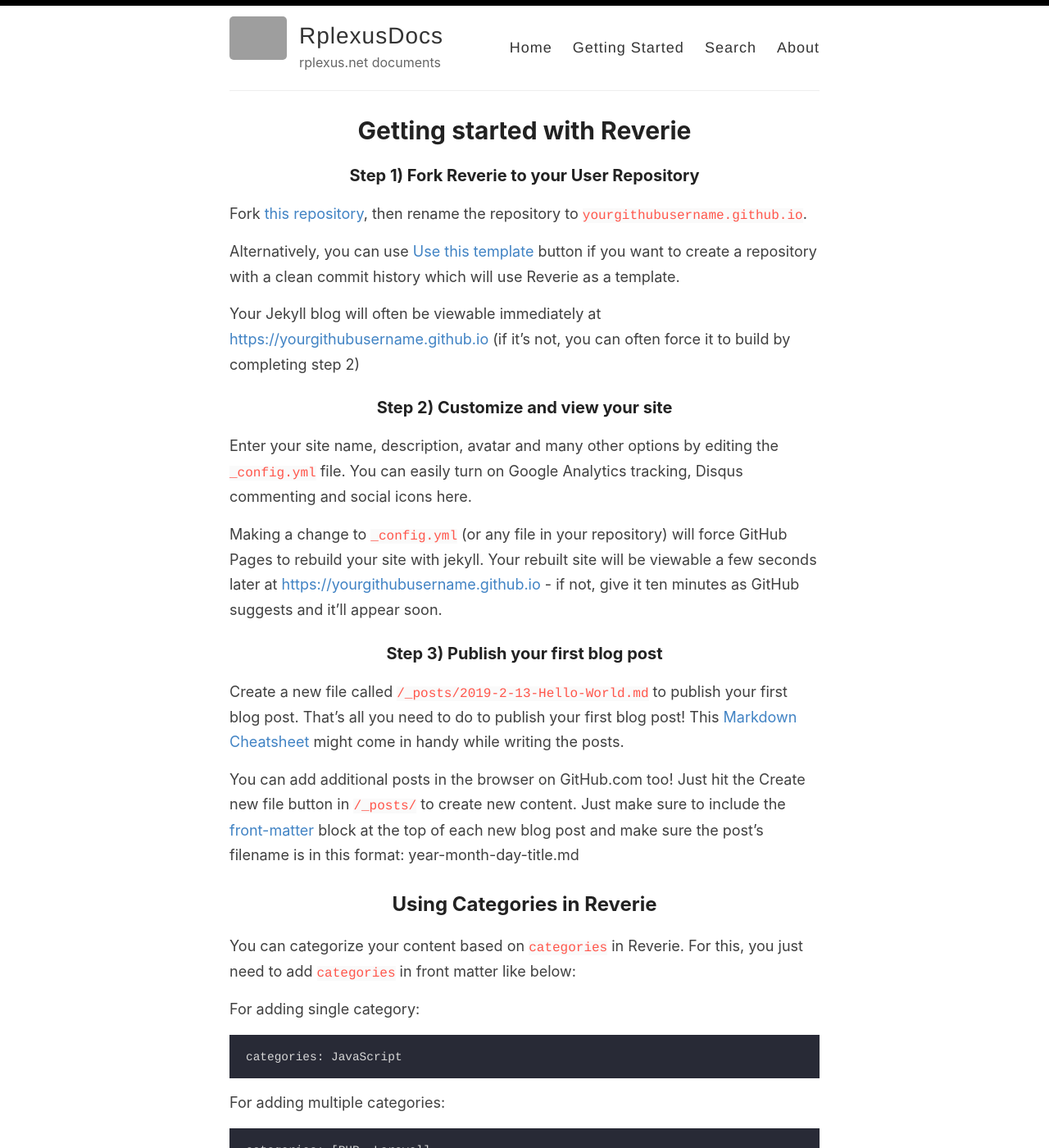
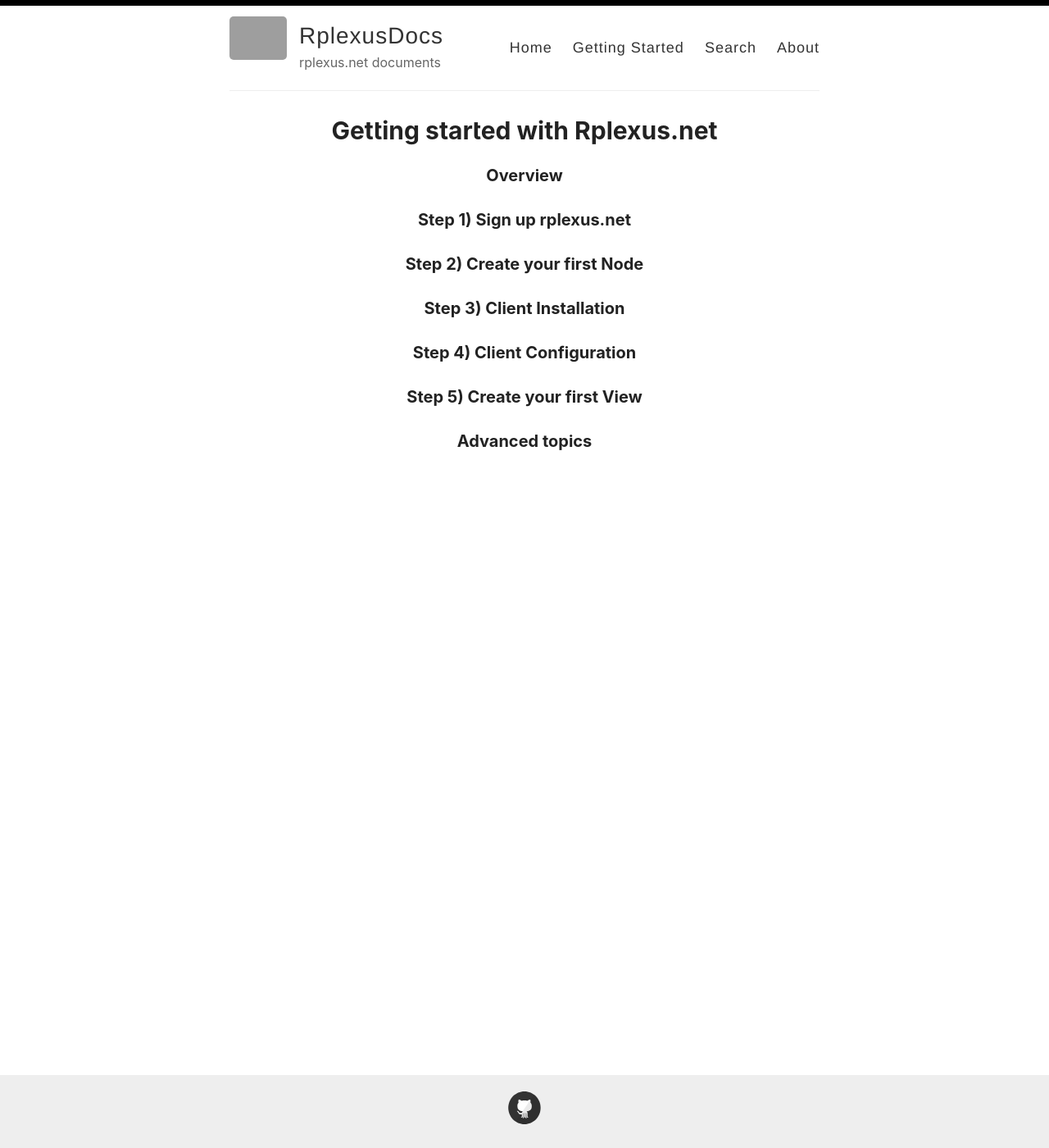
Before and after one commit to alierkanimrek/rplexusdocs, a Jekyll site: the page built from _pages/getting-started.md, in a window 1280 px wide and 1400 px high. Shown: the whole window at 82% size. Built offline with Jekyll 4.4.1, drawn with Linux system fonts in a browser that asks for light colours; some of the changed text lies outside the part shown; grey boxes are pictures that could not be loaded.

Commit message:
Update getting-started.md

````diff
--- a/_pages/getting-started.md
+++ b/_pages/getting-started.md
@@ -1,51 +1,13 @@
 ---
 layout: page
-title: Getting started with Reverie
+title: Getting started with Rplexus.net
 permalink: /getting-started/
 ---
 
-### Step 1) Fork Reverie to your User Repository
-
-Fork [this repository](https://github.com/amitmerchant1990/reverie), then rename the repository to `yourgithubusername.github.io`.
-
-Alternatively, you can use [Use this template](https://github.com/amitmerchant1990/reverie/generate) button if you want to create a repository with a clean commit history which will use Reverie as a template.
-
-Your Jekyll blog will often be viewable immediately at <https://yourgithubusername.github.io> (if it's not, you can often force it to build by completing step 2)
-
-### Step 2) Customize and view your site
-
-Enter your site name, description, avatar and many other options by editing the `_config.yml` file. You can easily turn on Google Analytics tracking, Disqus commenting and social icons here.
-
-Making a change to `_config.yml` (or any file in your repository) will force GitHub Pages to rebuild your site with jekyll. Your rebuilt site will be viewable a few seconds later at <https://yourgithubusername.github.io> - if not, give it ten minutes as GitHub suggests and it'll appear soon.
-
-### Step 3) Publish your first blog post
-
-Create a new file called `/_posts/2019-2-13-Hello-World.md` to publish your first blog post. That's all you need to do to publish your first blog post! This [Markdown Cheatsheet](https://github.com/adam-p/markdown-here/wiki/Markdown-Cheatsheet) might come in handy while writing the posts.
-
-> You can add additional posts in the browser on GitHub.com too! Just hit the <kbd>Create new file</kbd> button in `/_posts/` to create new content. Just make sure to include the [front-matter](http://jekyllrb.com/docs/frontmatter/) block at the top of each new blog post and make sure the post's filename is in this format: year-month-day-title.md
-
-## Using Categories in Reverie
-
-You can categorize your content based on `categories` in Reverie. For this, you just need to add `categories` in front matter like below:
-
-For adding single category:
-
-```md
-categories: JavaScript
-```
-
-For adding multiple categories:
-
-```md
-categories: [PHP, Laravel]
-```
-
-The contegorized content can be shown over this URL: <https://yourgithubusername.github.io/categories/>
-
-## RSS
-
-The generated [RSS feed](https://en.wikipedia.org/wiki/RSS) of your blog can be found at <https://yourgithubusername.github.io/feed>. You can see the example RSS feed over [here](https://www.amitmerchant.com/reverie/feed).
-
-## Sitemap
-
-The generated sitemap of your blog can be found at <https://yourgithubusername.github.io/sitemap>. You can see the example sitemap feed over [here](https://www.amitmerchant.com/reverie/sitemap).
+### Overview
+### Step 1) Sign up rplexus.net
+### Step 2) Create your first Node
+### Step 3) Client Installation
+### Step 4) Client Configuration
+### Step 5) Create your first View
+### Advanced topics
````
